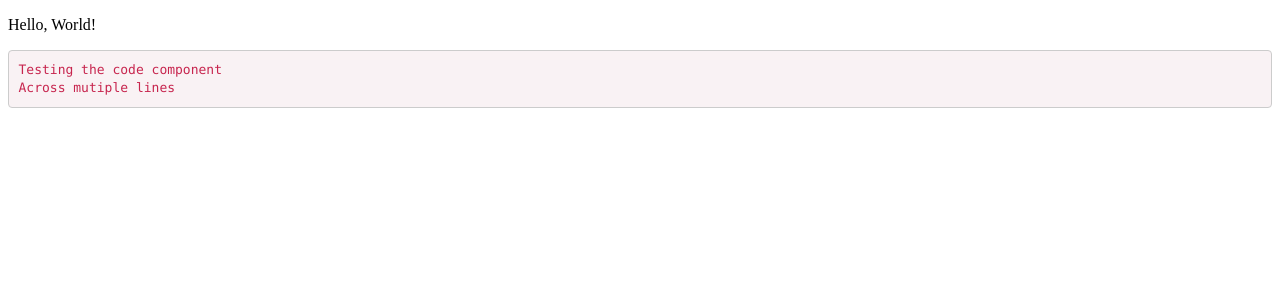
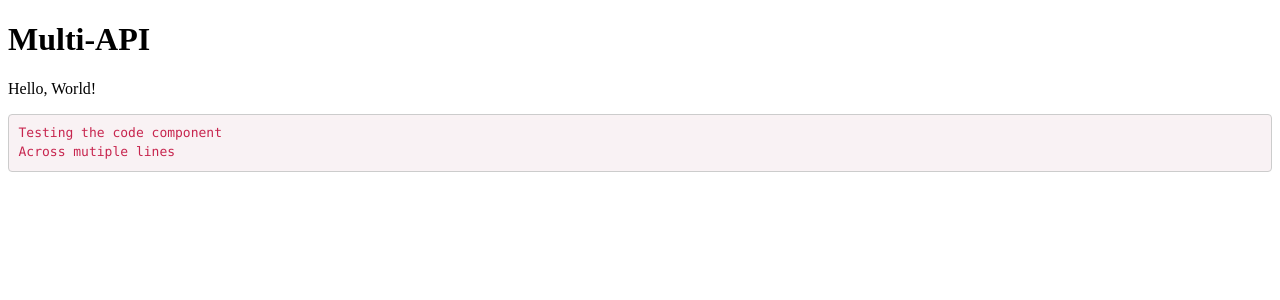
Before and after one commit to thancock20/multi-api, a Next.js app: page / in a window 1280 px wide. Shown: the top 300 px of the page. Built offline with nearby package versions, Linux system fonts and the light colour scheme.

Commit message:
Add simple header

```diff
--- /dev/null
+++ b/components/Header.js
@@ -0,0 +1,7 @@
+const Header = () => (
+  <header>
+    <h1>Multi-API</h1>
+  </header>
+)
+
+export default Header
--- a/components/Layout.js
+++ b/components/Layout.js
@@ -1,4 +1,5 @@
 import Head from 'next/head'
+import Header from './Header'
 
 const Layout = ({ children, title }) => (
   <div>
@@ -7,6 +8,7 @@ const Layout = ({ children, title }) => (
       <meta charset='utf8' />
       <meta name='viewport' content='initial-scale=1, width=device-width' />
     </Head>
+    <Header />
     { children }
   </div>
 )
```
